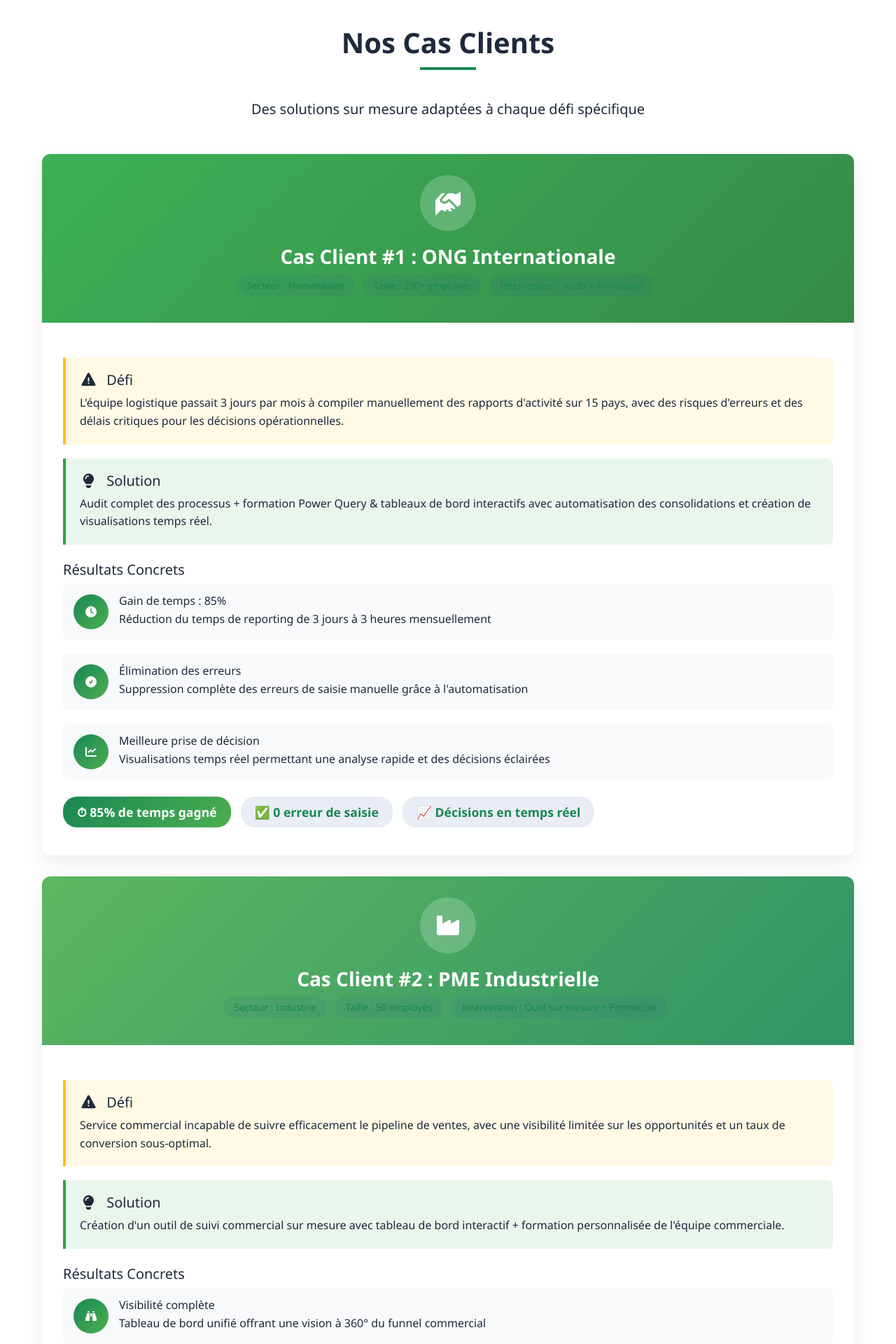
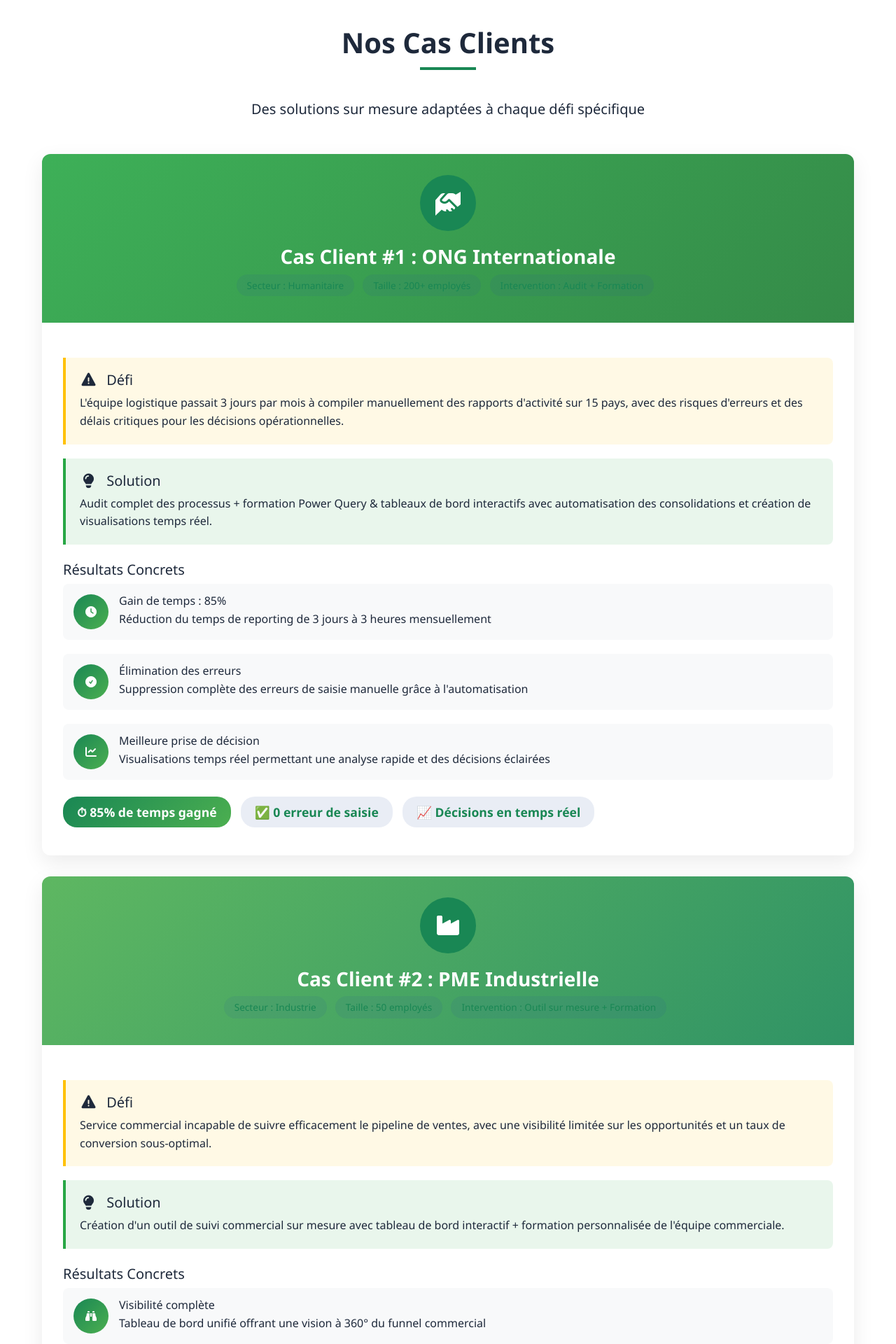
Before and after one commit to Epechastifol/portfeuil, a Django app: a page that uses templates/base.html in a window 1280 px wide. Shown: the part 954-2874 px from the top of the page at 70% size. Run offline with Django 5.2, Linux system fonts and the light colour scheme; some libraries are stand-ins or nearby versions.

Commit message:
Change case icon background color to primary variable

```diff
--- a/static/css/home/cas_client.css
+++ b/static/css/home/cas_client.css
@@ -104,7 +104,7 @@ body {
     width: 80px;
     height: 80px;
     border-radius: 50%;
-    background-color: rgba(255,255,255,0.2);
+    background-color: var(--primary);
     display: flex;
     align-items: center;
     justify-content: center;
```
